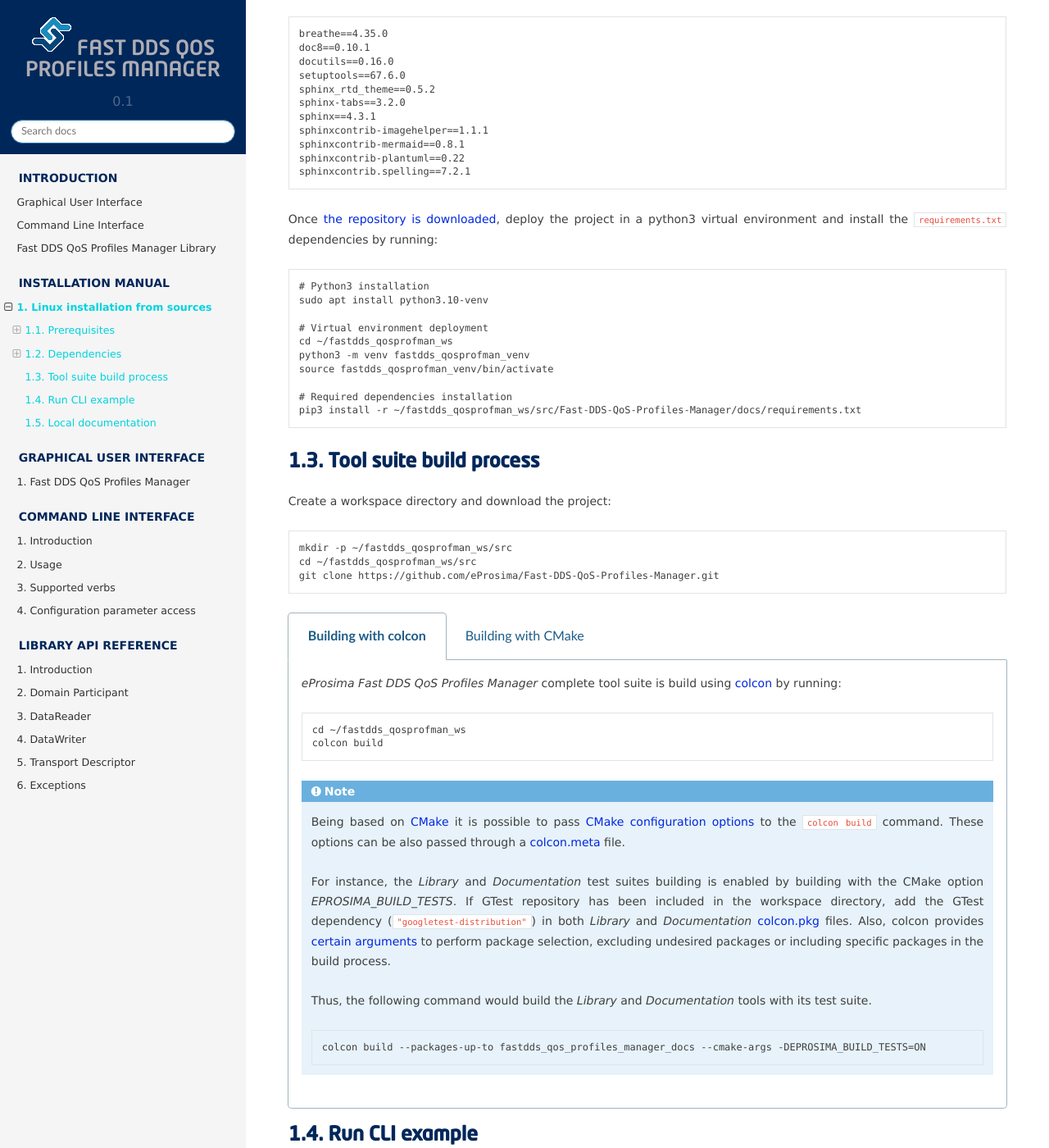
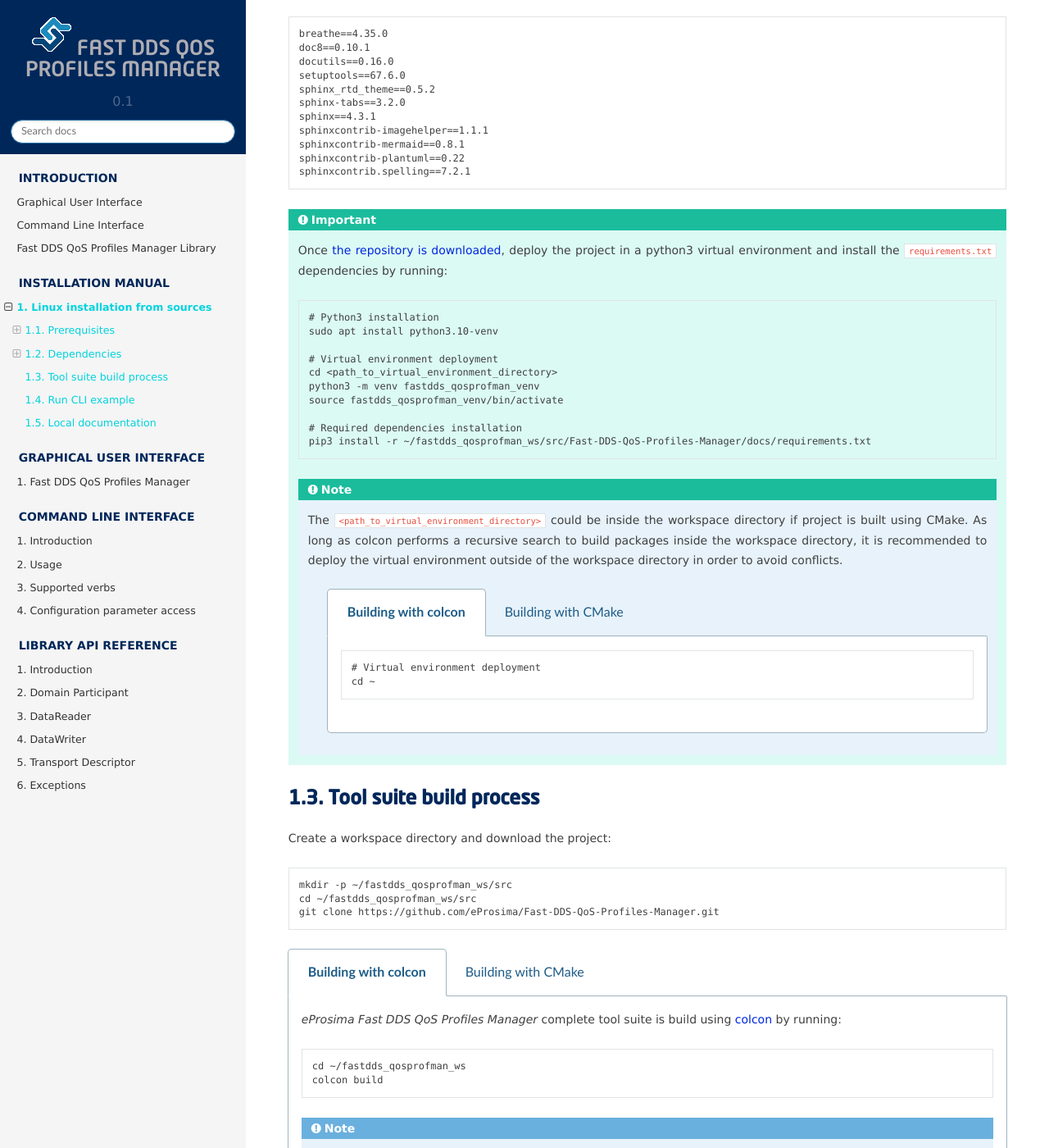
Before and after one commit to eProsima/Fast-DDS-QoS-Profiles-Manager, a Sphinx documentation site: the page built from docs/rst/installation/linux_installation.rst, in a window 1280 px wide and 1400 px high, scrolled down 3079 px. Shown: the whole window at 82% size. Built offline with Sphinx 7.4.7 and the Read the Docs theme 2.0.0, drawn with Linux system fonts in a browser that asks for light colours; pages that are not in the unit, such as notebooks, are missing from menus.

Commit message:
Refs #18219: Modify python venv section
Signed-off-by: JesusPoderoso <jesuspoderoso@eprosima.com>

```diff
--- a/docs/rst/installation/linux_installation.rst
+++ b/docs/rst/installation/linux_installation.rst
@@ -145,21 +145,43 @@
 .. literalinclude:: /requirements.txt
     :language: text
 
-Once :ref:`the repository is downloaded <installation_download_project_source_linux>`, deploy the project in a python3 virtual environment and install the ``requirements.txt`` dependencies by running:
+.. important::
 
-.. code-block:: bash
+    Once :ref:`the repository is downloaded <installation_download_project_source_linux>`, deploy the project in a python3 virtual environment and install the ``requirements.txt`` dependencies by running:
 
-    # Python3 installation
-    sudo apt install python3.10-venv
+    .. code-block:: bash
 
-    # Virtual environment deployment
-    cd ~/fastdds_qosprofman_ws
-    python3 -m venv fastdds_qosprofman_venv
-    source fastdds_qosprofman_venv/bin/activate
+        # Python3 installation
+        sudo apt install python3.10-venv
 
-    # Required dependencies installation
-    pip3 install -r ~/fastdds_qosprofman_ws/src/Fast-DDS-QoS-Profiles-Manager/docs/requirements.txt
+        # Virtual environment deployment
+        cd <path_to_virtual_environment_directory>
+        python3 -m venv fastdds_qosprofman_venv
+        source fastdds_qosprofman_venv/bin/activate
 
+        # Required dependencies installation
+        pip3 install -r ~/fastdds_qosprofman_ws/src/Fast-DDS-QoS-Profiles-Manager/docs/requirements.txt
+
+    .. note::
+
+        The ``<path_to_virtual_environment_directory>`` could be inside the workspace directory if project is built using CMake.
+        As long as colcon performs a recursive search to build packages inside the workspace directory, it is recommended to deploy the virtual environment outside of the workspace directory in order to avoid conflicts.
+
+            .. tabs::
+
+                .. tab:: Building with colcon
+
+                        .. code-block:: bash
+
+                            # Virtual environment deployment
+                            cd ~
+
+                .. tab:: Building with CMake
+
+                        .. code-block:: bash
+
+                            # Virtual environment deployment
+                            cd ~/fastdds_qosprofman_ws
 
 .. _installation_download_project_source_linux:
 
```
